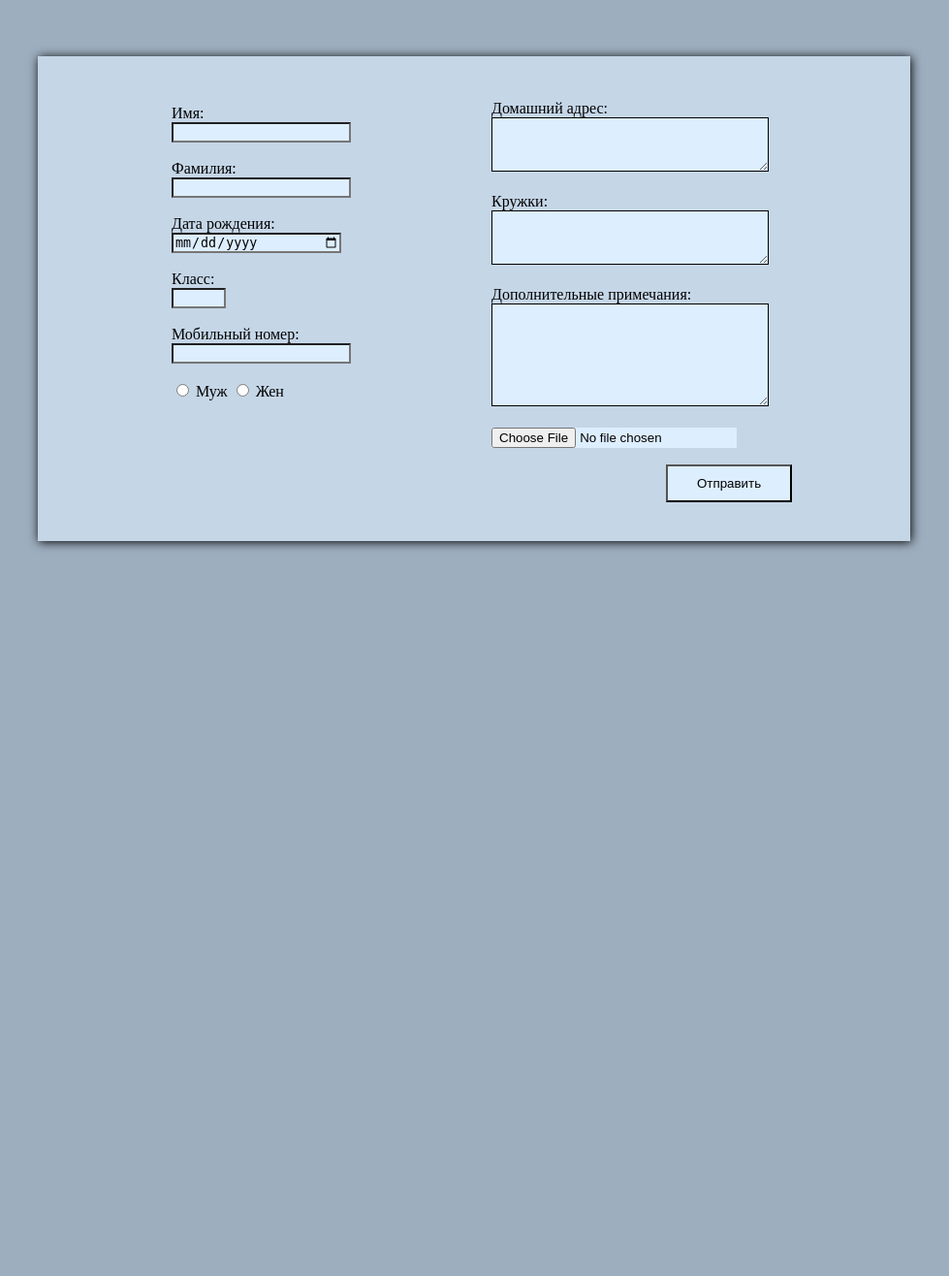
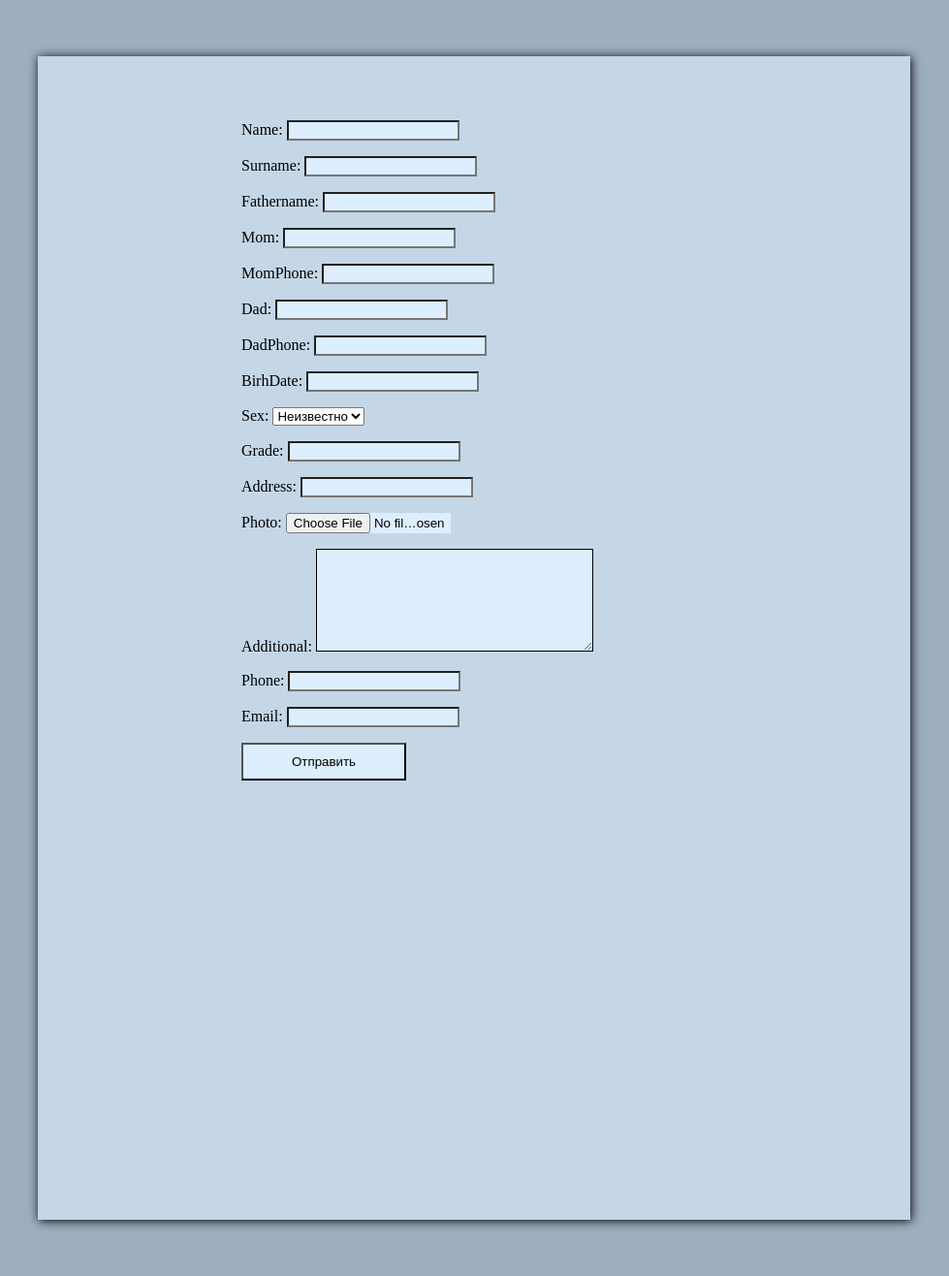
Before and after one commit to 314Team/schoolReg, a Django app: page /registration/ in a window 1280 px wide. Shown: the whole page at 97% size, without its empty margins (179-1158 px from the left). Before the commit the page ends 567 px from the top, so only its background shows below. Run offline with Django 4.2, Linux system fonts and the light colour scheme.

Commit message:
registration page done

```diff
--- /dev/null
+++ b/schoolReg/registration/forms.py
@@ -0,0 +1,8 @@
+from django.forms import ModelForm
+from django.db import models
+from .models import Student
+
+class StudentForm(ModelForm):
+    class Meta:
+        model = Student
+        fields = '__all__'
--- a/schoolReg/registration/models.py
+++ b/schoolReg/registration/models.py
@@ -10,15 +10,15 @@ class Student(models.Model):
     fathername = models.CharField(max_length=20,blank=True)
 
     mom = models.CharField(max_length=50,blank=True)
-    momPhone = models.CharField(max_length=20)
+    momPhone = models.CharField(max_length=20,blank=True)
     dad = models.CharField(max_length=50,blank=True)
-    dadPhone = models.CharField(max_length=20)
+    dadPhone = models.CharField(max_length=20,blank=True)
 
     birhDate = models.DateField()
     sex = models.BooleanField(null=True) #0-f 1-m n-nonbin
     grade = models.SmallIntegerField()
     address = models.CharField(max_length=100)
-    photo = models.ImageField(upload_to='students/photo/%Y/%m/')
+    photo = models.ImageField(upload_to='students/photo/%Y/%m/',blank=True)
     additional = models.TextField(blank=True)
     phone = models.CharField(max_length=20)
     email = models.EmailField(blank=True)
--- /dev/null
+++ b/schoolReg/registration/static/registration/form2.css
@@ -0,0 +1,76 @@
+body {
+	background-color:#9DAEBF;
+	padding-bottom: 1300px;
+}
+
+div {
+	background-color: #C5D6E7;
+	position: absolute;
+	width: 900px;
+	height: 1200px;
+	color: black;
+	transform:translate(210px,50px);
+	box-shadow: 1px 1px 10px 0px black;
+
+}
+
+input {
+	width:170px;
+	background-color: #DDEEFF;
+}
+
+input.selectFile{
+	width: 225px;
+}
+
+input.radio{
+	width: 20px;
+}
+
+input:focus {
+  background-color: lightblue;
+}
+}
+
+input.email {
+	width: 280px;
+}
+
+textarea{
+	width: 280px;
+	height: 100px;
+	border: 1px solid black;
+	background-color: #DDEEFF;
+
+}
+
+textarea:focus{
+	background-color: lightblue;
+}
+
+textarea.krujokAndAdress{
+	width: 280px;
+	height: 50px;
+	border: 1px solid black;
+	background-color: #DDEEFF;
+}
+
+textarea.krujokAndAdress:focus{
+	background-color: lightblue;
+}
+
+
+div.b {
+	width: 400px;
+	height: 400px;
+	box-shadow: 0px 0px 0px 0px black;
+}
+
+input.submit {
+	padding: 10px 30px;
+
+}
+
+input.tarih {
+	width: 170px;
+}
--- a/schoolReg/registration/templates/registration/form.html
+++ b/schoolReg/registration/templates/registration/form.html
@@ -1,34 +1,51 @@
 <!DOCTYPE html>
-{% load static %}
+{%load static  %}
 <html lang="en">
 <head>
 	<meta charset="UTF-8">
 	<meta name="viewport" content="width=device-width, initial-scale=1.0">
-	<link rel="stylesheet" href="{% static 'registration/form.css' %}">
-	<title>{{title}}</title>
+	<link rel="stylesheet" href="{% static 'registration/form2.css' %}">
+	<title>Document</title>
 </head>
 <body>
 	<div>
 
+		<form action="form.py" method="POST">
 
 		<div class="b">
 
 		<label for="Name">Имя:</label><br>
 		<input name="Name" type="text"/><br/><br/>
 
-		<label for="FName">Фамилия:</label><br>
-		<input name="FName" type="text"/><br/><br/>
+		<label for="Surname">Фамилия:</label><br>
+		<input name="Surname" type="text"/><br/><br/>
 
 		<label for="BirthDay">Дата рождения:</label><br>
 		<input name="BirthDay" type="date" class="tarih" min="2004-01-01" max="2016-12-12" /><br/><br/>
 
-		<label for="LearnClacc">Класс:</label><br>
-		<input name="LearnClacc" type="number" min="1" max="11"/><br/><br/>
+		<label for="Grade">Класс:</label><br>
+		<input name="Grade" type="number" min="1" max="11"/><br/><br/>
 
 		<label for="PhoneNumber">Мобильный номер:</label><br>
 		<input name="PhoneNumber" type="tel" minlength="9" maxlength="12" /><br/><br/>
 
-		<div class="a">
+		<label for="FatherName">Имя Отца:</label><br>
+		<input name="FatherName" type="text"/><br/><br/>
+
+		<label for="FatherSurname">Фамилия Отца:</label><br>
+		<input name="FatherSurname" type="text"/><br/><br/>
+
+		<label for="FatherPhoneNumber">Мобильный номер Отца:</label><br>
+		<input name="FatherPhoneNumber" type="tel" minlength="9" maxlength="12" /><br/><br/>
+
+		<label for="MomName">Имя Матери:</label><br>
+		<input name="MomName" type="text"/><br/><br/>
+
+		<label for="MomSurname">Фамилия Отца:</label><br>
+		<input name="MomSurname" type="text"/><br/><br/>
+
+		<label for="MomPhoneNumber">Мобильный номер Матери:</label><br>
+		<input name="MomPhoneNumber" type="tel" minlength="9" maxlength="12" /><br/><br/>
 
 		<label for="krujok">Домашний адрес:</label><br>
 		<textarea name="krujok" class="krujokAndAdress"></textarea><br/><br/>
@@ -39,17 +56,20 @@
 		<label for="DopPrime">Дополнительные примечания:</label><br>
 		<textarea name="DopPrime" ></textarea><br/><br/>
 
-		<input type="file" id="myfile" name="myfile">
-
-		</div>
-		<input type="radio" name="sex" value="male"> Муж
-		<input type="radio" name="sex" value="female"> Жен
+		<input type="file" id="myfile" name="myfile" class="selectFile">
+		<br/><br/>
+			<input type="radio" name="sex" value="male" class="radio"> Муж
+			<input type="radio" name="sex" value="female" class="radio"> Жен
+		<br/><br/>
 
 		<input type="submit" value="Отправить" class="submit">
 
 		</div>
 
+		</form>
 
 	</div>
+
+
 </body>
 </html>
--- /dev/null
+++ b/schoolReg/registration/templates/registration/regForm.html
@@ -0,0 +1,29 @@
+<!DOCTYPE html>
+{%load static  %}
+<html lang="en">
+<head>
+	<meta charset="UTF-8">
+	<meta name="viewport" content="width=device-width, initial-scale=1.0">
+	<link rel="stylesheet" href="{% static 'registration/form2.css' %}">
+	<title>Document</title>
+</head>
+<body>
+	<div>
+
+		<form action="{%url 'reg_form'%}" method="post">
+
+		<div class="b">
+            {% csrf_token %}
+            {{form.as_p}}
+
+		<input type="submit" value="Отправить" class="submit" >
+
+		</div>
+
+		</form>
+
+	</div>
+
+
+</body>
+</html>
--- a/schoolReg/registration/urls.py
+++ b/schoolReg/registration/urls.py
@@ -3,6 +3,7 @@ from django.urls import path
 from .views import *
 
 urlpatterns = [
-    path('',index),
+    #path('',index),
+    path('',reg_form,name='reg_form'),
     path('list/',print_list),
 ]
--- a/schoolReg/registration/views.py
+++ b/schoolReg/registration/views.py
@@ -1,9 +1,21 @@
-from django.shortcuts import render
+from django.shortcuts import render, redirect
 from django.http import HttpResponse
+from .forms import StudentForm
 
 from .models import Student
 
 # Create your views here.
+def reg_form(request):
+    if request.method == 'POST':
+        form = StudentForm(request.POST)
+        if form.is_valid():
+            student = form.save()
+            #return redirect('home')
+            return HttpResponse('Success!')
+    else:
+        form = StudentForm()
+    return render(request, 'registration/regForm.html', {'form':form})
+
 def index(request):
     return render(request,'registration/form.html',{'title': 'Регистрация'})
 
--- a/schoolReg/schoolReg/urls.py
+++ b/schoolReg/schoolReg/urls.py
@@ -18,12 +18,13 @@ from django.conf.urls.static import static
 from django.contrib import admin
 from django.urls import path, include
 
+from home import views
 
 
 
 urlpatterns = [
     path('admin/', admin.site.urls),
-    path('', include('home.urls')),
+    path('', views.index, name='home'),
     path('home/', include('home.urls')),
     path('about/', include('aboutPage.urls')),
     path('adminPanel/', include('adminPanel.urls')),
```
Also changed, not shown: schoolReg/registration/migrations/0002_alter_student_options_alter_student_dadphone_and_more.py (added), schoolReg/registration/migrations/0003_alter_student_photo.py (added).
